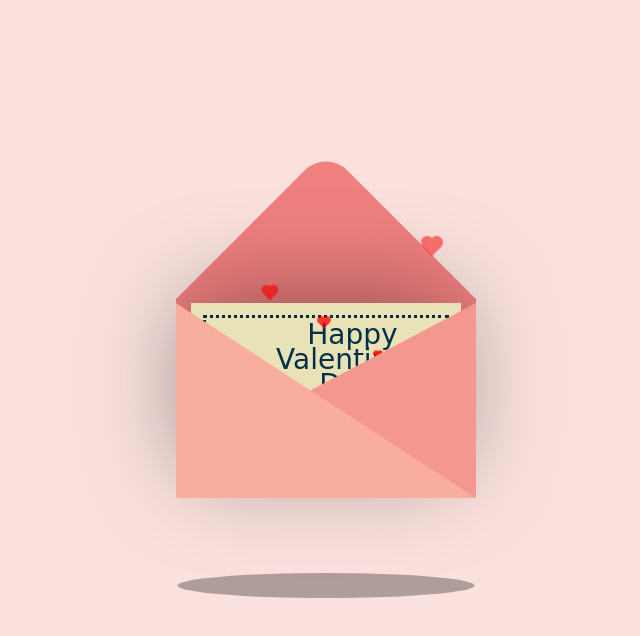
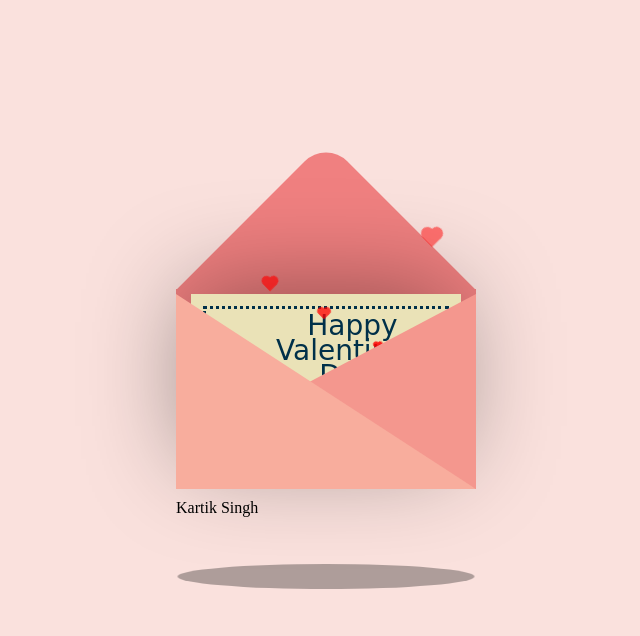
Before and after one commit to suflesh-singh/cards, a plain HTML site: page index.html in a window 1280 px wide. Shown: the whole page, without its empty margins (314-954 px from the left). Drawn offline with Linux system fonts and the light colour scheme.

Commit message:
Add author name 'Kartik Singh' to index.html

```diff
--- a/index.html
+++ b/index.html
@@ -252,6 +252,7 @@
 </div>
 </div>
 <div class="shadow"></div>
+        <div>Kartik Singh </div>
 </div>
 </body>
 </html>
```
